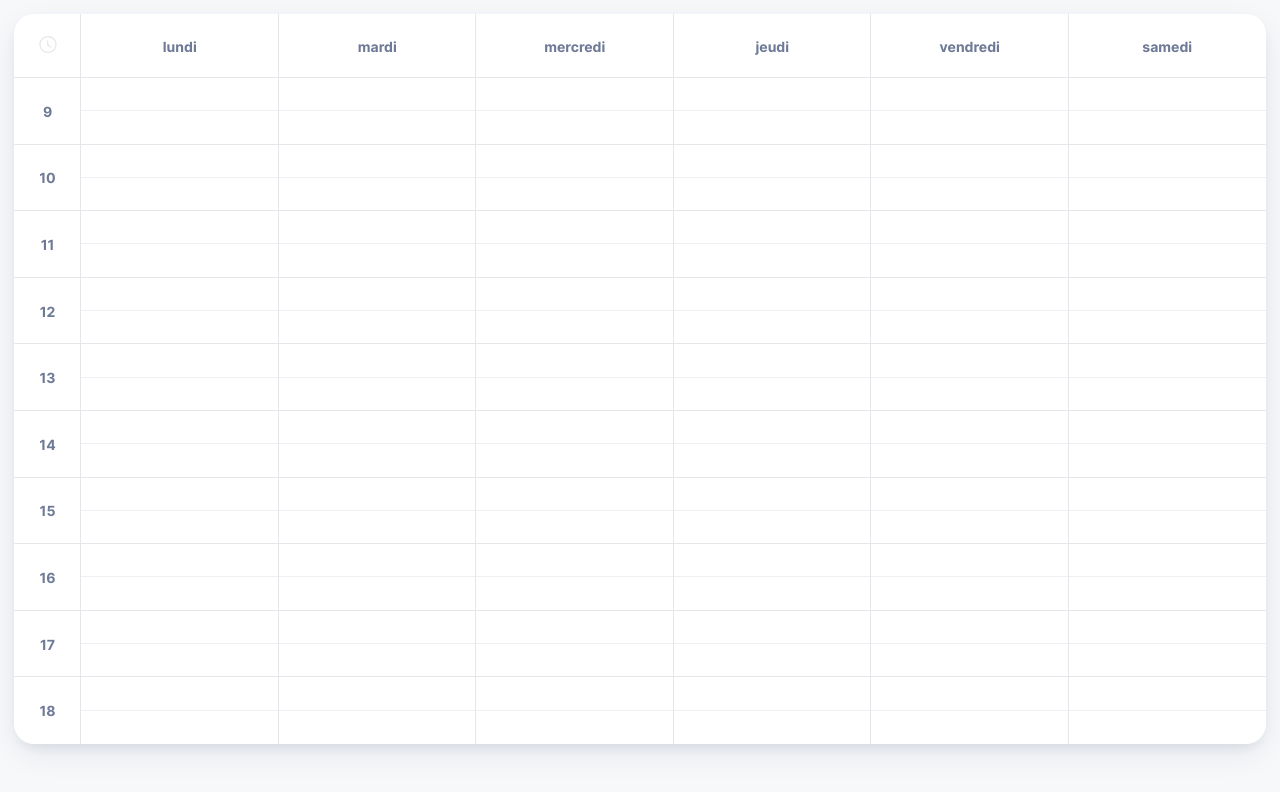
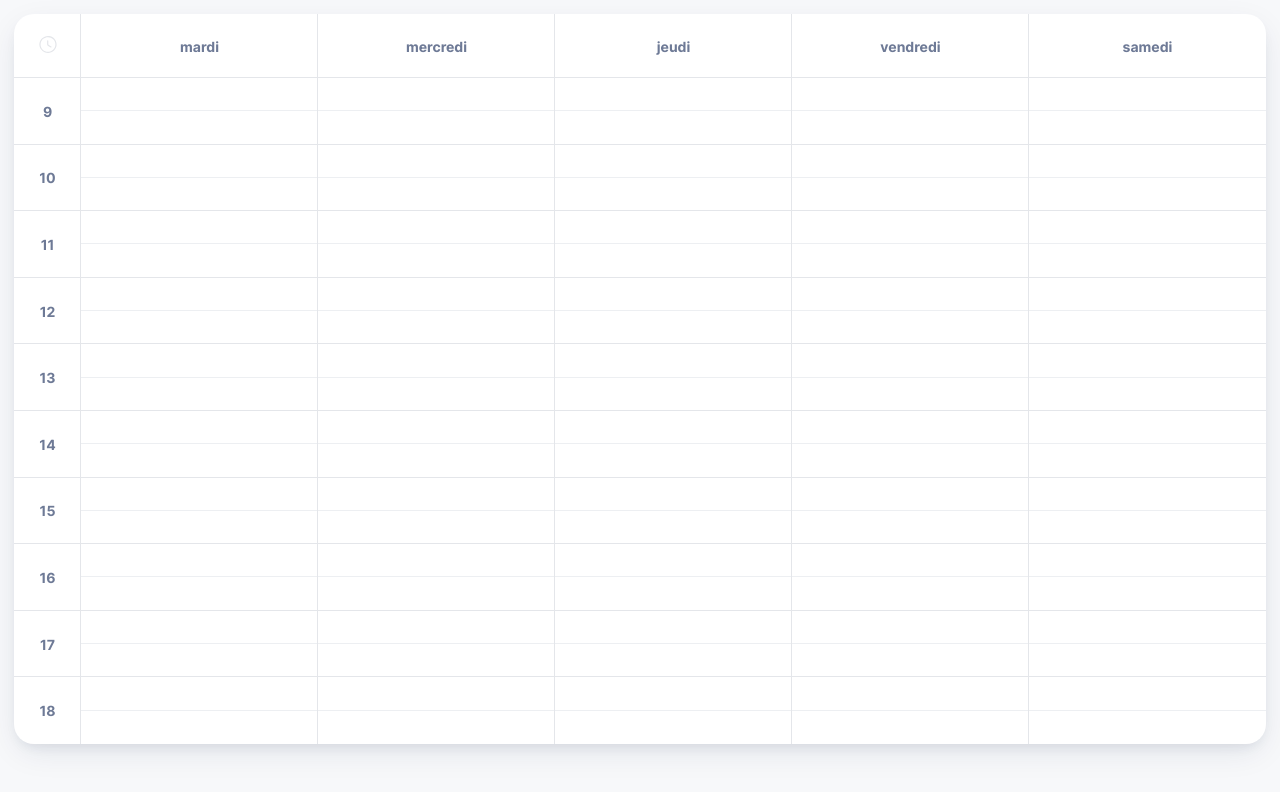
Before and after one commit to jpjcq/proplanner-admin, a React (Vite) app: page / in a window 1280 px wide. Shown: the top 792 px of the page. Built offline with nearby package versions, Linux system fonts and the light colour scheme.

Commit message:
timeframe background fix

```diff
--- a/src/components/Agenda/Background.tsx
+++ b/src/components/Agenda/Background.tsx
@@ -1,16 +1,17 @@
 import { useContext } from "react";
 import styled from "styled-components";
 import { DAYS_LIST } from "../../constants/agenda";
-import ParametersContext from "../../contexts/parameters/parameters-context";
-import { TimeFrame } from "../../types/agenda";
+import ParametersContext, {
+  ParametersContextType,
+} from "../../contexts/parameters/parameters-context";
 import Clock from "../Icons/Clock";
 import DaysLabels from "./DaysLabels";
 import GridLayout from "./GridLayout";
 import HoursLabels from "./HoursLabel";
 
-const Line = styled.div<{ timeFrame: 15 | 30 }>`
-  ${({ timeFrame, theme }) =>
-    timeFrame === 15
+const Line = styled.div<{ parametersCtx: ParametersContextType }>`
+  ${({ parametersCtx, theme }) =>
+    parametersCtx.timeFrame === 15
       ? `border-bottom: 1px solid ${theme.colors.borderLight};
   grid-column: 2 / span last;
 
@@ -42,22 +43,22 @@ const ClockWrapper = styled.div`
   align-self: center;
 `;
 
-interface GridBackgroundProps {
-  timeFrame: TimeFrame;
-}
-
-export default function GridBackground({ timeFrame }: GridBackgroundProps) {
+export default function GridBackground() {
   const parametersCtx = useContext(ParametersContext);
   const columnsNumber = DAYS_LIST.length - parametersCtx.daysOff.length + 1;
   const linesNumber =
-    timeFrame === 15
+    parametersCtx.timeFrame === 15
       ? parametersCtx.openingHours.length("hours") * 4 + 1
       : parametersCtx.openingHours.length("hours") * 2 + 1;
   const linesArray = Array.from({ length: linesNumber }, (_, index) =>
     index === linesNumber - 1 ? (
-      <Line key={index} style={{ border: "none" }} timeFrame={timeFrame} />
+      <Line
+        key={index}
+        style={{ border: "none" }}
+        parametersCtx={parametersCtx}
+      />
     ) : (
-      <Line key={index} timeFrame={timeFrame} />
+      <Line key={index} parametersCtx={parametersCtx} />
     )
   );
   const columnsArray = Array.from({ length: columnsNumber }, (_, index) =>
@@ -70,21 +71,17 @@ export default function GridBackground({ timeFrame }: GridBackgroundProps) {
 
   return (
     <>
-      <GridLayout timeFrame={timeFrame} parametersCtx={parametersCtx}>
-        {linesArray}
-      </GridLayout>
-      <GridLayout timeFrame={timeFrame} parametersCtx={parametersCtx}>
-        {columnsArray}
-      </GridLayout>
-      <GridLayout timeFrame={timeFrame} parametersCtx={parametersCtx}>
+      <GridLayout parametersCtx={parametersCtx}>{linesArray}</GridLayout>
+      <GridLayout parametersCtx={parametersCtx}>{columnsArray}</GridLayout>
+      <GridLayout parametersCtx={parametersCtx}>
         <ClockWrapper>
           <Clock />
         </ClockWrapper>
       </GridLayout>
-      <GridLayout timeFrame={timeFrame} parametersCtx={parametersCtx}>
+      <GridLayout parametersCtx={parametersCtx}>
         <DaysLabels />
       </GridLayout>
-      <GridLayout timeFrame={timeFrame} parametersCtx={parametersCtx}>
+      <GridLayout parametersCtx={parametersCtx}>
         <HoursLabels />
       </GridLayout>
     </>
--- a/src/components/Agenda/BookingCards.tsx
+++ b/src/components/Agenda/BookingCards.tsx
@@ -11,7 +11,7 @@ const GridCell = styled.div`
 export default function GridBookingCards() {
   const parametersCtx = useContext(ParametersContext);
   return (
-    <GridLayout timeFrame={30} parametersCtx={parametersCtx}>
+    <GridLayout parametersCtx={parametersCtx}>
       <GridCell />
     </GridLayout>
   );
--- a/src/components/Agenda/GridLayout.tsx
+++ b/src/components/Agenda/GridLayout.tsx
@@ -1,10 +1,8 @@
 import styled from "styled-components";
 import { DAYS_LIST } from "../../constants/agenda";
 import { ParametersContextType } from "../../contexts/parameters/parameters-context";
-import { TimeFrame } from "../../types/agenda";
 
 const GridLayout = styled.div<{
-  timeFrame: TimeFrame;
   parametersCtx: ParametersContextType;
 }>`
   min-height: 100%;
@@ -20,8 +18,8 @@ const GridLayout = styled.div<{
       1fr
     );
   grid-template-rows: 64px repeat(
-      ${({ timeFrame, parametersCtx }) =>
-        timeFrame === 15
+      ${({ parametersCtx }) =>
+        parametersCtx.timeFrame === 15
           ? parametersCtx.openingHours.length("hours") * 4
           : parametersCtx.openingHours.length("hours") * 2},
       1fr
--- a/src/components/Agenda/HoursLabel.tsx
+++ b/src/components/Agenda/HoursLabel.tsx
@@ -4,20 +4,31 @@ import styled from "styled-components";
 import ParametersContext from "../../contexts/parameters/parameters-context";
 import { SmallSubHeader } from "../theme/text";
 
-const Hour = styled.div<{ index: number; total: number }>`
+const Hour = styled.div<{ index: number; total: number; timeFrame: 15 | 30 }>`
   justify-self: center;
   align-self: center;
 
-  ${({ index, total }) => {
+  ${({ index, total, timeFrame }) => {
     let css = "";
-    for (let i = 1; i <= total; i++) {
-      css += `
+    if (timeFrame === 15) {
+      for (let i = 1; i <= total; i++) {
+        css += `
+        &:nth-child(${i}) {
+          grid-area: ${index + i * 3} / 1 / ${index + i * 3 + 2} / 2;
+        }
+      `;
+      }
+      return css;
+    } else {
+      for (let i = 1; i <= total; i++) {
+        css += `
         &:nth-child(${i}) {
           grid-area: ${index + i + 1} / 1 / ${index + i + 3} / 2;
         }
       `;
+      }
+      return css;
     }
-    return css;
   }}
 `;
 
@@ -32,7 +43,12 @@ export default function HoursLabels() {
   }
 
   const hours = hoursToDisplay.map((hour, index, array) => (
-    <Hour key={index} index={index} total={array.length}>
+    <Hour
+      key={index}
+      index={index}
+      total={array.length}
+      timeFrame={parametersCtx.timeFrame}
+    >
       <SmallSubHeader>{hour.hour}</SmallSubHeader>
     </Hour>
   ));
--- a/src/contexts/parameters/ParametersProvider.tsx
+++ b/src/contexts/parameters/ParametersProvider.tsx
@@ -12,7 +12,8 @@ export default function ParametersProvider({
       DateTime.now().set({ hour: 9, minute: 0, second: 0, millisecond: 0 }),
       DateTime.now().set({ hour: 19, minute: 0, second: 0, millisecond: 0 })
     ),
-    daysOff: ["dimanche" ],
+    daysOff: ["dimanche", "lundi"],
+    timeFrame: 30,
   };
 
   return (
--- a/src/contexts/parameters/parameters-context.ts
+++ b/src/contexts/parameters/parameters-context.ts
@@ -5,12 +5,14 @@ import { DAY } from "../../constants/agenda";
 const context: {
   openingHours: Interval;
   daysOff: DAY[];
+  timeFrame: 15 | 30;
 } = {
   openingHours: Interval.fromDateTimes(
     DateTime.now().set({ hour: 0, minute: 0, second: 0, millisecond: 0 }),
     DateTime.now().set({ hour: 24, minute: 0, second: 0, millisecond: 0 })
   ),
   daysOff: [],
+  timeFrame: 30
 };
 
 export type ParametersContextType = typeof context;
--- a/src/types/agenda.ts
+++ /dev/null
@@ -1 +0,0 @@
-export type TimeFrame = 15 | 30;
```
